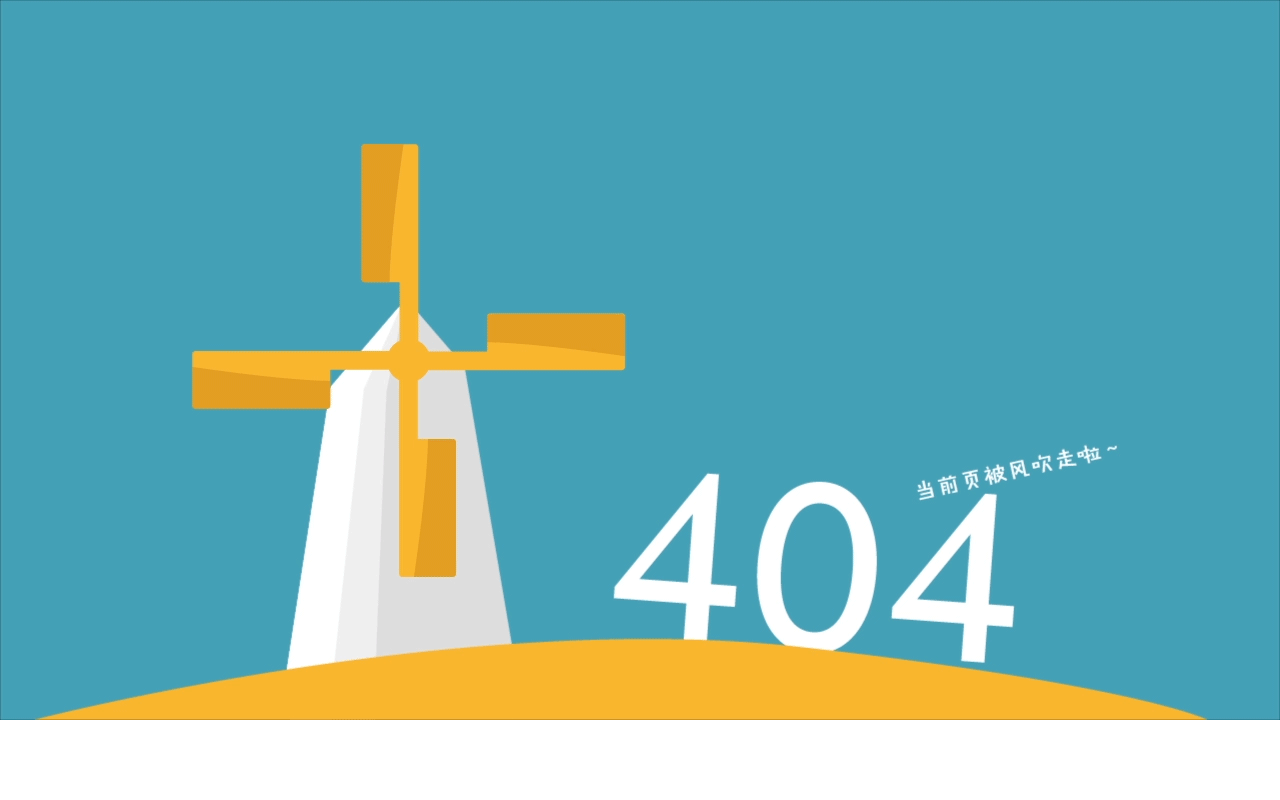
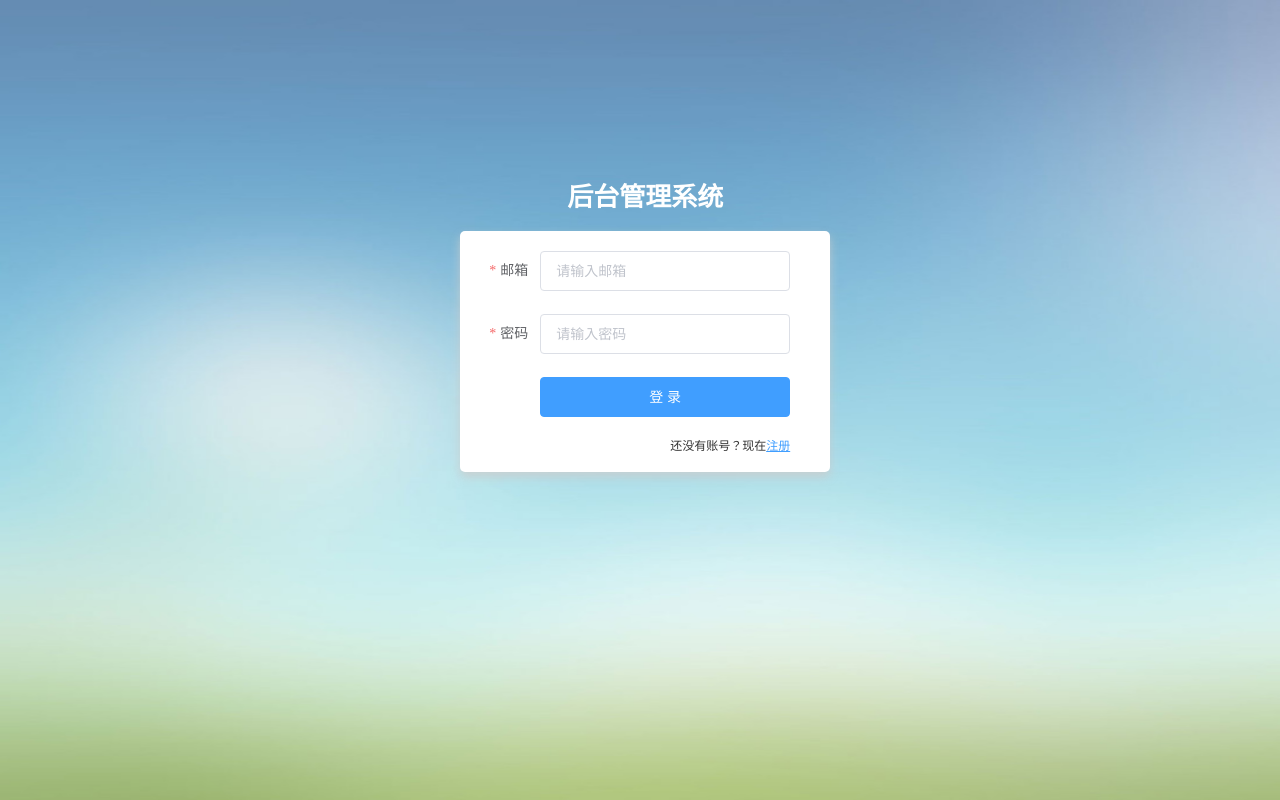
Before and after one commit to scottyang1998/management-system, a Vue app in the folder 课程设计-3117005001-杨道潮/财务管理系统/client1/: page /login in a window 1280 px wide. Built offline with nearby package versions, Linux system fonts and the light colour scheme.

Commit message:
加载动画 消息提醒（登录）

```diff
--- a/课程设计-3117005001-杨道潮/财务管理系统/client1/package.json
+++ b/课程设计-3117005001-杨道潮/财务管理系统/client1/package.json
@@ -9,8 +9,10 @@
     "start": "npm run serve"
   },
   "dependencies": {
+    "axios": "^0.19.2",
     "core-js": "^3.6.5",
     "element-ui": "^2.13.2",
+    "jwt-decode": "^2.2.0",
     "vue": "^2.6.11",
     "vue-router": "^3.2.0",
     "vuex": "^3.4.0"
--- a/课程设计-3117005001-杨道潮/财务管理系统/client1/src/http.js
+++ b/课程设计-3117005001-杨道潮/财务管理系统/client1/src/http.js
@@ -1,5 +1,5 @@
 import axios from 'axios'
-import { Message,Loading } from 'element-ui';
+import { Message,Loading } from 'element-ui'
 
 
 let loading        //定义loading变量
--- a/课程设计-3117005001-杨道潮/财务管理系统/client1/src/router/index.js
+++ b/课程设计-3117005001-杨道潮/财务管理系统/client1/src/router/index.js
@@ -2,6 +2,7 @@ import Vue from 'vue'
 import VueRouter from 'vue-router'
 import Index from '../views/index.vue'
 import Register from '../views/Register.vue'
+import Login from '../views/Login.vue'
 import NotFound from '../views/404.vue'
 
 Vue.use(VueRouter)
@@ -22,6 +23,11 @@ const routes = [
     component: Register
   },
   {
+    path: '/login',
+    name: 'login',
+    component: Login
+  },
+  {
     path: '/*',
     name: '/404',
     component: NotFound
--- /dev/null
+++ b/课程设计-3117005001-杨道潮/财务管理系统/client1/src/views/Login.vue
@@ -0,0 +1,119 @@
+<template>
+    <div class="login">
+        <section class="form_container">
+            <div class="manage_tip">
+                <span class="title">后台管理系统</span>
+            </div>
+            <el-form :model="loginUser" :rules="rules" ref="loginForm" class="loginForm" label-width="60px">
+                <el-form-item label="邮箱" prop="email">
+                    <el-input v-model="loginUser.email" placeholder="请输入邮箱"></el-input>
+                </el-form-item>
+                <el-form-item label="密码" prop="password">
+                    <el-input v-model="loginUser.password" placeholder="请输入密码" type="password"></el-input>
+                </el-form-item>
+                <el-form-item>
+                    <el-button type="primary"  @click="submitForm('loginForm')" class="submit_btn">登  录</el-button>
+                </el-form-item>
+                <div class="tiparea">
+                    <p>还没有账号？现在<router-link to='/register'>注册</router-link></p>
+                </div>
+            </el-form>
+        </section>
+    </div>
+</template>
+
+<script>
+
+
+export default {
+    name: "login",
+    data() {
+    return {
+        loginUser: {
+        email: "",
+        password: ""
+        },
+        rules: {
+        email: [
+            {
+                type: "email",
+                required: true,
+                message: "邮箱格式不正确",
+                trigger: "change"
+            }
+        ],
+        password: [
+            { required: true, message: "密码不能为空", trigger: "blur" },
+            { min: 6, max: 30, message: "长度在 6 到 30 个字符", trigger: "blur" }
+        ]
+        }
+    };
+    },
+    methods: {
+    submitForm(formName) {
+        this.$refs[formName].validate(valid => {
+        if (valid) {
+            this.$axios.post("/api/users/login", this.loginUser).then(res => {
+            // 登录成功
+            const { token } = res.data;
+            localStorage.setItem("eleToken", token);
+
+
+
+
+            // 页面跳转
+            this.$router.push("/index");
+            });
+        }
+
+        });
+    },
+
+    }
+};
+</script>
+
+<style scoped>
+.login {
+    position: relative;
+    width: 100%;
+    height: 100%;
+    background: url(../assets/bg.jpg) no-repeat center center;
+    background-size: 100% 100%;
+}
+.form_container {
+    width: 370px;
+    height: 210px;
+    position: absolute;
+    top: 20%;
+    left: 34%;
+    padding: 25px;
+    border-radius: 5px;
+    text-align: center;
+}
+.form_container .manage_tip .title {
+    font-family: "Microsoft YaHei";
+    font-weight: bold;
+    font-size: 26px;
+    color: #fff;
+}
+.loginForm {
+    margin-top: 20px;
+    background-color: #fff;
+    padding: 20px 40px 20px 20px;
+    border-radius: 5px;
+    box-shadow: 0px 5px 10px #cccc;
+}
+
+.submit_btn {
+    width: 100%;
+}
+.tiparea {
+    text-align: right;
+    font-size: 12px;
+    color: #333;
+}
+.tiparea p a {
+    color: #409eff;
+}
+</style>
```
Also changed, not shown: 1 other file (tests, documents, lock files or other folders).
